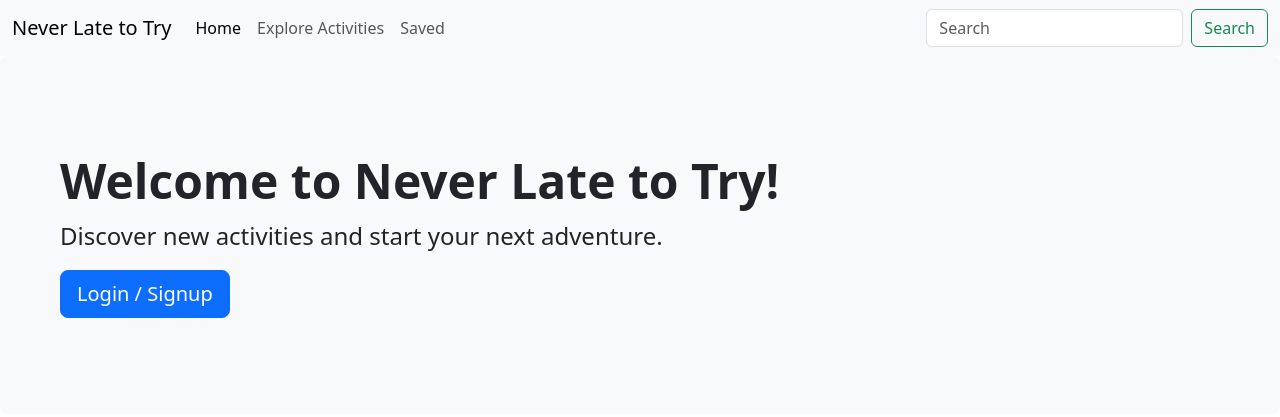
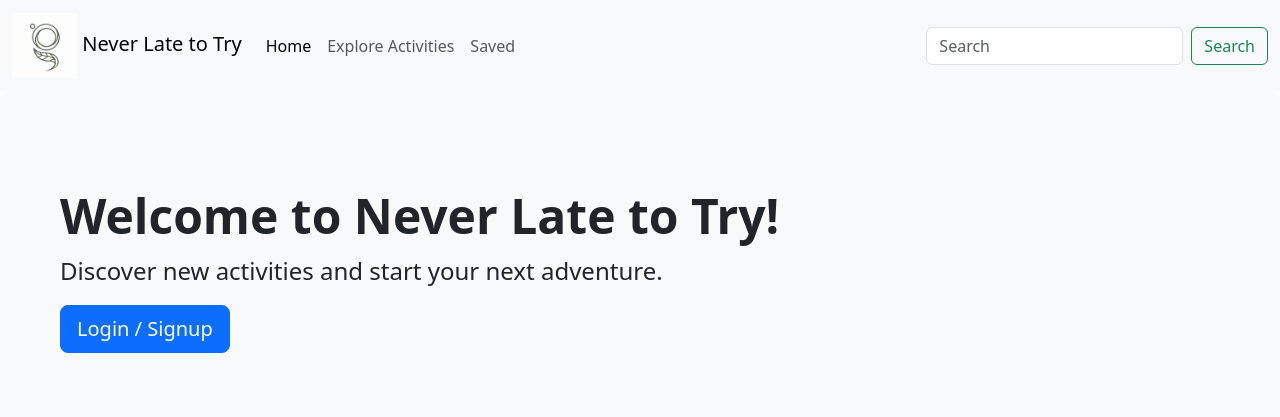
Before and after one commit to HanaKarimkhani/demo05_karimkhani_hana, a website built with Vite: page index.html in a window 1280 px wide. Shown: the top 417 px of the page. Built offline with nearby package versions, Linux system fonts and the light colour scheme.

Commit message:
added logo

```diff
--- a/index.html
+++ b/index.html
@@ -22,7 +22,10 @@
     <!--adding nav bar hear-->
     <nav class="navbar navbar-expand-md bg-body-tertiary">
   <div class="container-fluid">
-    <a class="navbar-brand" href="#">Never Late to Try</a>
+    <a class="navbar-brand" href="#">
+        <img src="./images/Minimalist Sage Botanical Emblem.png" alt="Never Late to Try Logo" width="65">
+        Never Late to Try
+    </a>
     <button class="navbar-toggler" type="button" data-bs-toggle="collapse" data-bs-target="#navbarSupportedContent" aria-controls="navbarSupportedContent" aria-expanded="false" aria-label="Toggle navigation">
       <span class="navbar-toggler-icon"></span>
     </button>
```
Also changed, not shown: images/Minimalist Sage Botanical Emblem.png (added).
